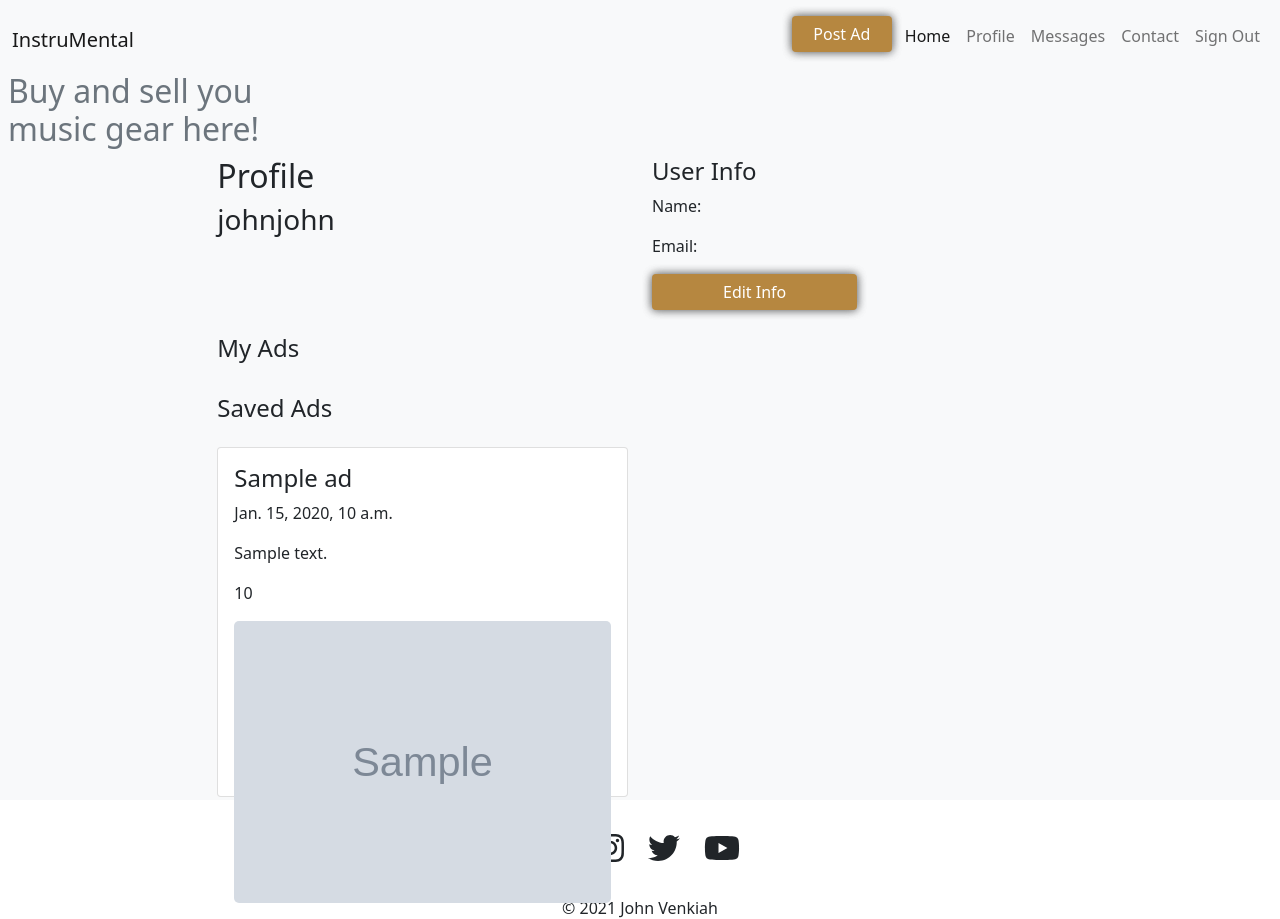
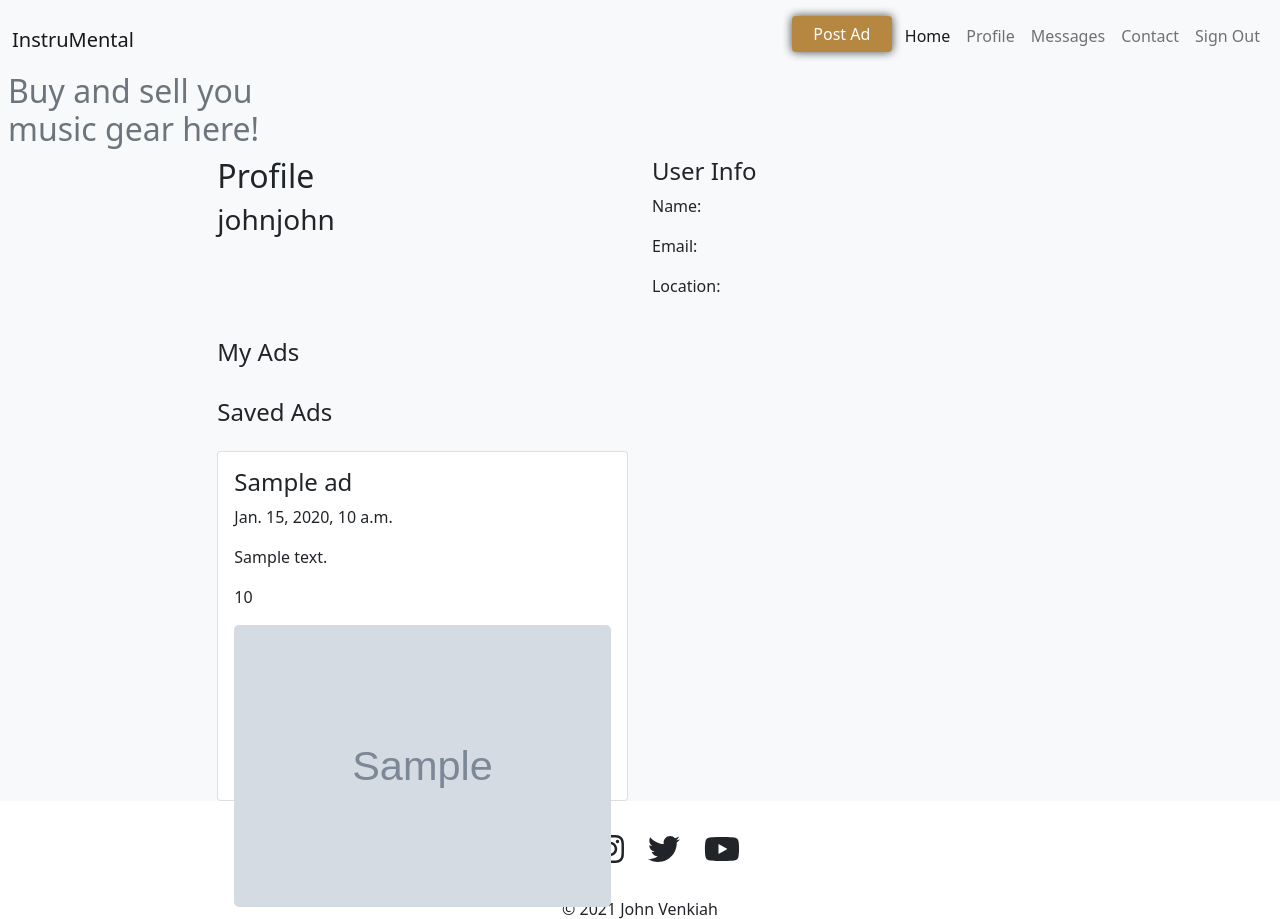
Before and after one commit to johnvenkiah/CI_PP4_John_Venkiah, a Django app: a page that uses templates/user_profile/profile.html in a window 1280 px wide. Shown: the top 919 px of the page. Run offline with Django 3.2, Linux system fonts and the light colour scheme; data comes from the database, SQL or seed files in the repository; tables that the repository leaves empty hold one stand-in row (values such as "Sample post"); grey boxes marked "Sample" are stand-in pictures.

Commit message:
profile.html: add if statement so edit button only visible in own profile

```diff
--- a/templates/user_profile/profile.html
+++ b/templates/user_profile/profile.html
@@ -16,9 +16,12 @@
                     <h4>User Info</h4>
                     <p>Name: {{ user.first_name }} {{ user.last_name }}</p>
                     <p>Email: {{ user.email }}</p>
+                    <p>Location: {{ user.profile.location }}</p>
+                    {% if user == request.user %}
                     <div class="col-6">
                         <a class="btn btn-success" href="{% url 'user_profile:edit_profile' %}">Edit Info</a>
                     </div>
+                    {% endif %}
                 </div>
             </div>
             <div class="col-12">
```
